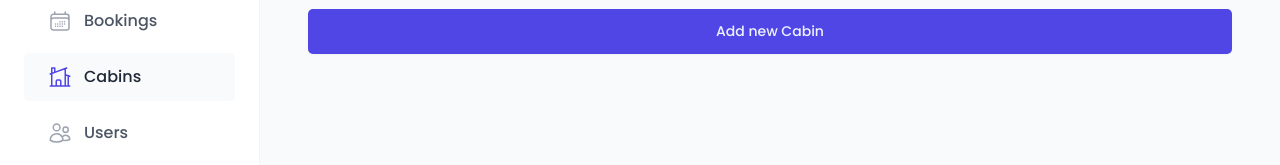
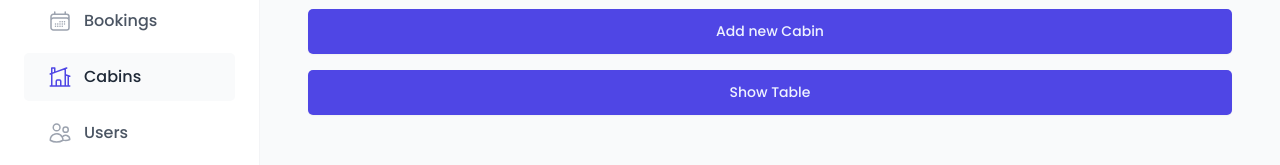
Before and after one commit to A-Hoenig/HotelManager, a React (Vite) app: page /cabins in a window 1280 px wide. Shown: the part 226-391 px from the top of the page. Built offline with nearby package versions, Linux system fonts and the light colour scheme; no server answers; the database is empty; a web font is replaced by a local one.

Commit message:
finish dynamic compound modal

```diff
--- a/src/features/cabins/AddCabin.jsx
+++ b/src/features/cabins/AddCabin.jsx
@@ -1,6 +1,7 @@
 import { useState } from "react";
 import Button from "../../ui/Button";
 import Modal from "../../ui/Modal";
+import CabinTable from "./CabinTable";
 import CreateCabinForm from "./CreateCabinForm";
 
 function AddCabin() {
@@ -13,12 +14,12 @@ function AddCabin() {
         <CreateCabinForm />
       </Modal.Window>
 
-      {/* <Modal.Open opens="table">
+      <Modal.Open opens="table">
         <Button>Show Table</Button>
       </Modal.Open>
       <Modal.Window name="table">
-        <CreateCabinForm />
-      </Modal.Window> */}
+        <CabinTable />
+      </Modal.Window>
     </Modal>
   );
 }
--- a/src/ui/Modal.jsx
+++ b/src/ui/Modal.jsx
@@ -82,7 +82,7 @@ function Window({ children, name }) {
         <Button onClick={close}>
           <HiXMark />
         </Button>
-        <div>{children}</div>
+        <div>{cloneElement(children, { onCloseModal: close })}</div>
       </StyledModal>
     </Overlay>,
     document.body
```
